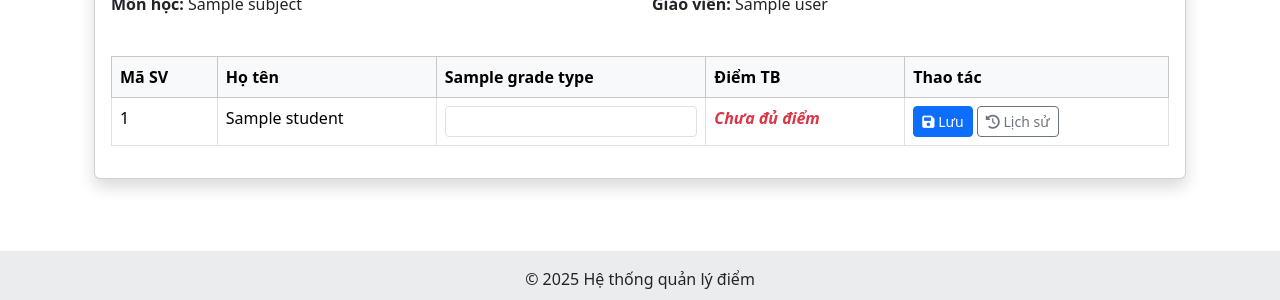
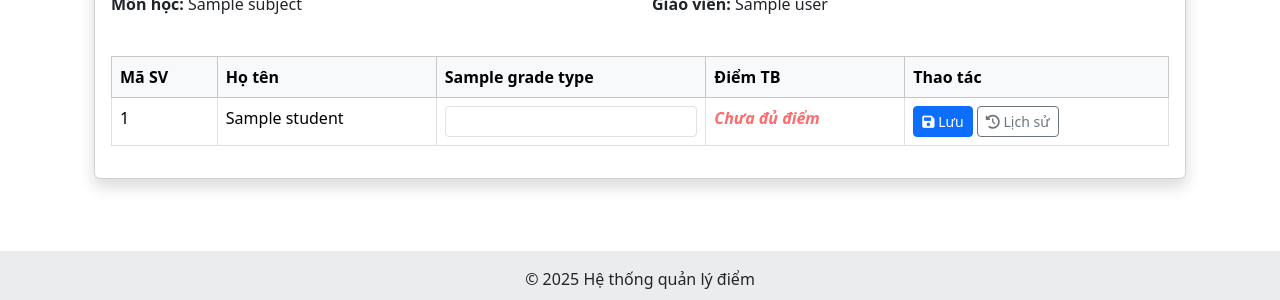
Before and after one commit to MaiThiDieuMy/ADP, a Django app: template templates/core/teacher/class_grades.html in a window 1280 px wide. Shown: the part 280-580 px from the top of the page. Run offline with Django 4.2, Linux system fonts and the light colour scheme; the template is opened without the code that fills it: most values are stand-ins (such as "Sample title", 1, 10 or a date in 2020).

Commit message:
Update file class_grades

```diff
--- a/templates/core/teacher/class_grades.html
+++ b/templates/core/teacher/class_grades.html
@@ -17,11 +17,11 @@
         position: relative;
     }
     .average-grade {
-        background-color: #f8f9fa;
+        background-color: #e9ecef; /* Updated to match dashboard.html */
         font-weight: bold;
     }
     .incomplete-grades {
-        color: #dc3545;
+        color: #ff6b6b; /* Updated to match dashboard.html */
         font-style: italic;
     }
     .alert-container {
@@ -64,6 +64,7 @@
             opacity: 0;
         }
     }
+</style>
 </style>
 {% endblock %}
 
```
